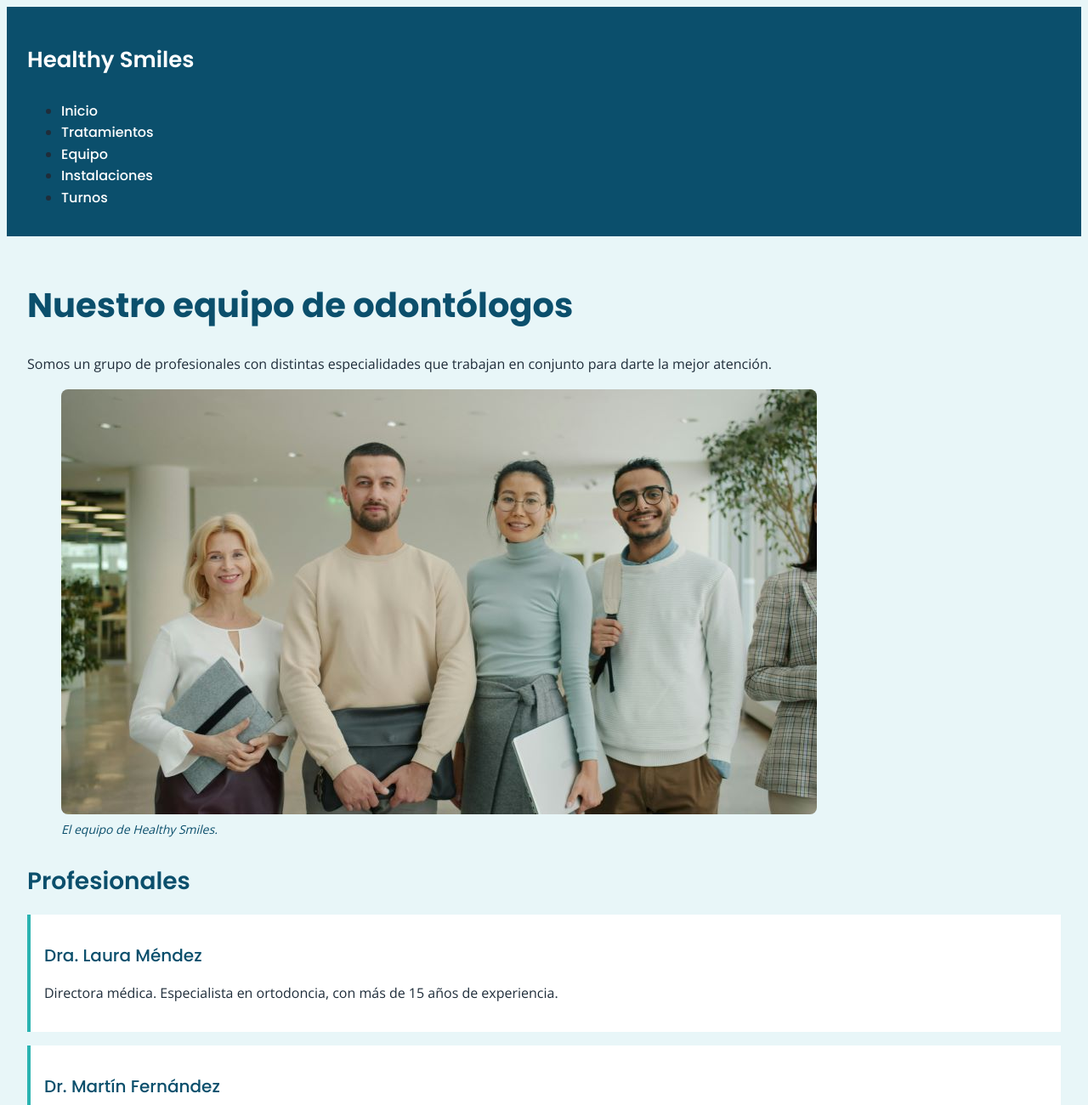
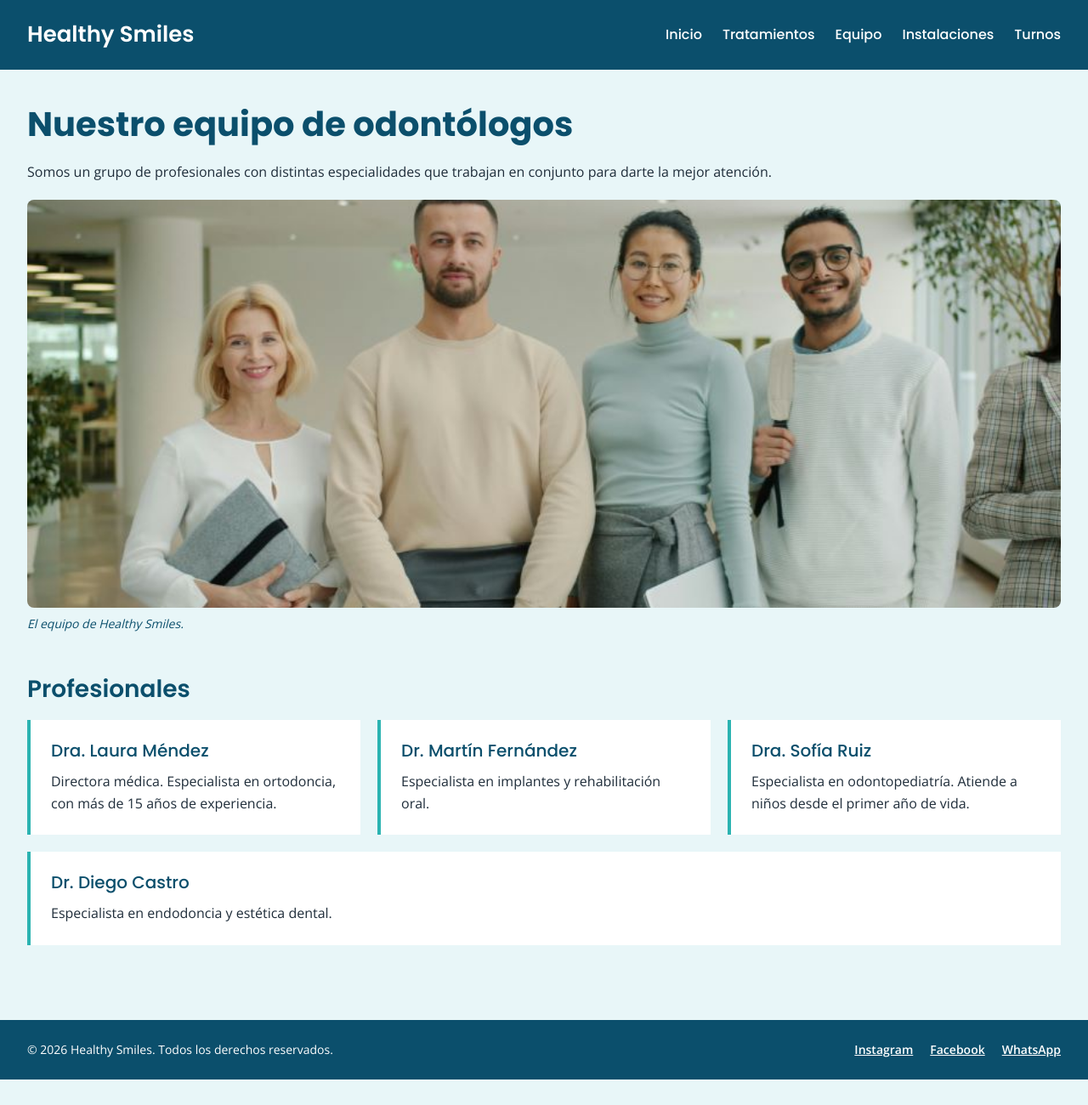
Before and after one commit to anaizu/healthy-smiles, a plain HTML site: page pages/equipo.html in a window 1280 px wide. Shown: the top 1300 px of the page at 85% size. After the commit the page ends 1270 px from the top, so only its background shows below. Drawn offline with nearby package versions, Linux system fonts and the light colour scheme.

Commit message:
style: reset, box model y flexbox en header, secciones, tarjetas, formulario y footer (PE3)

```diff
--- a/css/style.css
+++ b/css/style.css
@@ -1,3 +1,12 @@
+/* ---------- 0. Reset ---------- */
+
+* {
+    margin: 0;
+    padding: 0;
+    box-sizing: border-box;
+}
+
+
 /* ==========================================================
    Healthy Smiles - Hoja de estilos
    ==========================================================
@@ -58,9 +67,15 @@ a {
 
 /* ---------- 4. Header y navegación ---------- */
 
+/* Logo a la izquierda y menú a la derecha */
 .encabezado {
+    display: flex;
+    justify-content: space-between;
+    align-items: center;
+    flex-wrap: wrap;
+    gap: 16px;
     background-color: #0b4f6c;
-    padding: 16px 24px;
+    padding: 20px 32px;
 }
 
 .logo {
@@ -74,6 +89,14 @@ a {
     text-decoration: none;
 }
 
+/* Links del menú en una fila */
+.menu ul {
+    display: flex;
+    flex-wrap: wrap;
+    gap: 24px;
+    list-style: none;
+}
+
 .menu a {
     color: #ffffff;
     font-family: 'Poppins', sans-serif;
@@ -85,26 +108,77 @@ a {
 /* ---------- 5. Contenido principal ---------- */
 
 .contenido {
+    padding: 40px 32px;
+}
+
+/* Cada sección apila su contenido con espacio entre elementos */
+.seccion {
+    display: flex;
+    flex-direction: column;
+    gap: 20px;
+    margin-bottom: 48px;
+}
+
+.seccion ul {
+    padding-left: 24px;
+}
+
+/* Variante en fila: las tarjetas o fotos se acomodan una al lado de la otra */
+.seccion--fila {
+    flex-direction: row;
+    flex-wrap: wrap;
+}
+
+/* El título de la sección ocupa toda la fila */
+.seccion--fila h2 {
+    flex-basis: 100%;
+}
+
+.tarjeta {
+    display: flex;
+    flex-direction: column;
+    gap: 12px;
+    flex: 1 1 320px;
+    background-color: #ffffff;
+    border-left: 4px solid #2bb3b1;
     padding: 24px;
 }
 
-.seccion {
-    margin-bottom: 32px;
+/* Lista de tratamientos destacados del index */
+.seccion .etiquetas {
+    display: flex;
+    flex-wrap: wrap;
+    gap: 12px;
+    list-style: none;
+    padding-left: 0;
 }
 
-.tarjeta {
+.etiquetas li {
     background-color: #ffffff;
-    border-left: 4px solid #2bb3b1;
-    padding: 16px;
-    margin-bottom: 16px;
+    border: 2px solid #2bb3b1;
+    border-radius: 24px;
+    padding: 8px 20px;
 }
 
 
 /* ---------- 6. Imágenes ---------- */
 
+.figura {
+    display: flex;
+    flex-direction: column;
+    gap: 8px;
+}
+
+/* En la galería, cada foto ocupa una parte de la fila */
+.seccion--fila .figura {
+    flex: 1 1 280px;
+}
+
+/* La foto ocupa el ancho disponible sin pasar de 480px de alto */
 .figura img {
-    max-width: 100%;
-    height: auto;
+    width: 100%;
+    max-height: 480px;
+    object-fit: cover;
     border-radius: 8px;
 }
 
@@ -119,6 +193,21 @@ a {
 
 .contacto {
     font-style: normal;
+}
+
+.formulario {
+    display: flex;
+    flex-direction: column;
+    gap: 16px;
+    background-color: #ffffff;
+    padding: 24px;
+}
+
+/* Cada campo: el label arriba y el input abajo */
+.formulario p {
+    display: flex;
+    flex-direction: column;
+    gap: 6px;
 }
 
 .formulario label {
@@ -136,24 +225,37 @@ a {
 }
 
 .formulario button {
+    align-self: flex-start;
     background-color: #0b4f6c;
     color: #ffffff;
     font-family: 'Poppins', sans-serif;
     font-size: 16px;
     font-weight: 600;
     border: none;
-    padding: 10px 20px;
+    padding: 12px 24px;
     cursor: pointer;
 }
 
 
 /* ---------- 8. Footer ---------- */
 
+/* Copyright a la izquierda y redes a la derecha */
 .pie {
+    display: flex;
+    justify-content: space-between;
+    align-items: center;
+    flex-wrap: wrap;
+    gap: 16px;
     background-color: #0b4f6c;
     color: #ffffff;
-    padding: 24px;
+    padding: 24px 32px;
     font-size: 14px;
+}
+
+.pie ul {
+    display: flex;
+    gap: 20px;
+    list-style: none;
 }
 
 .pie a {
```
